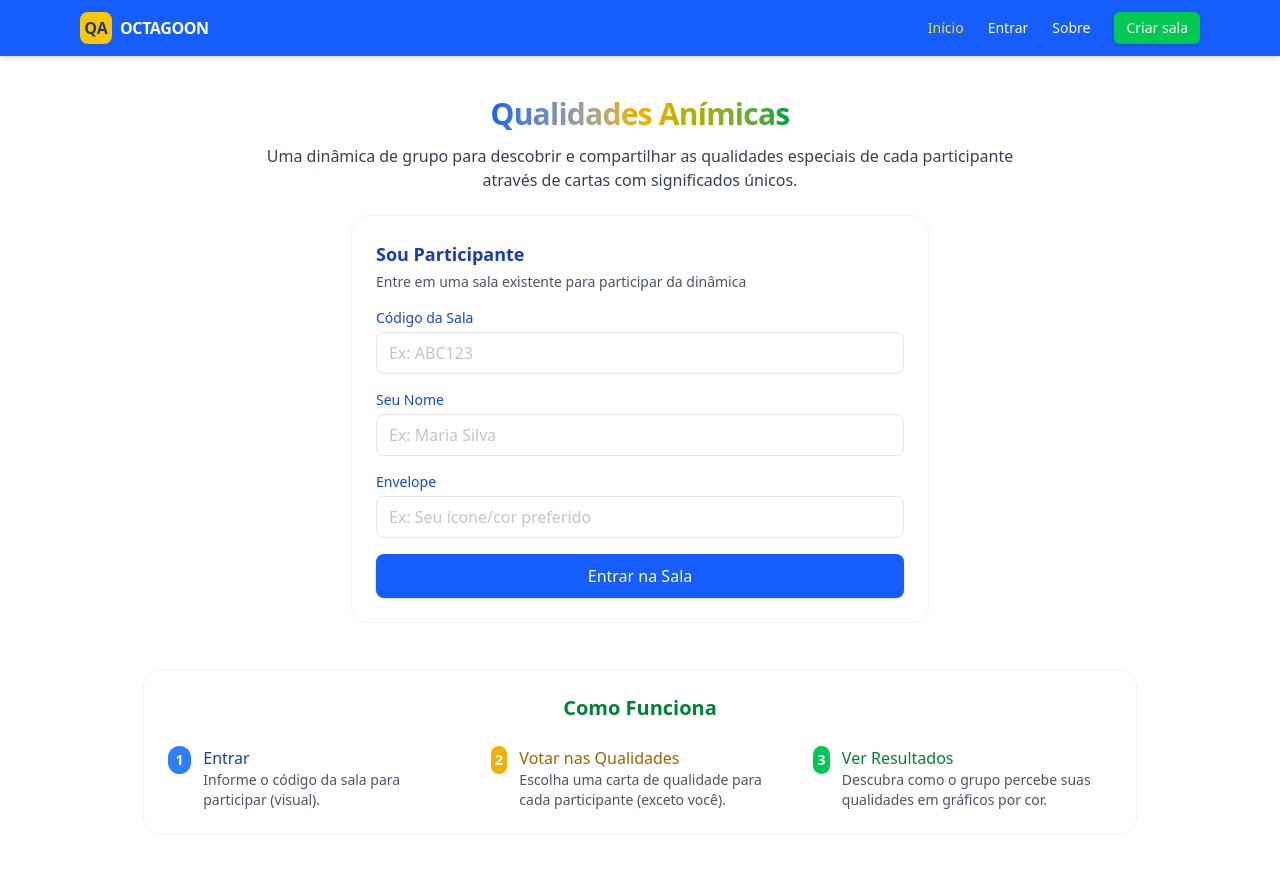
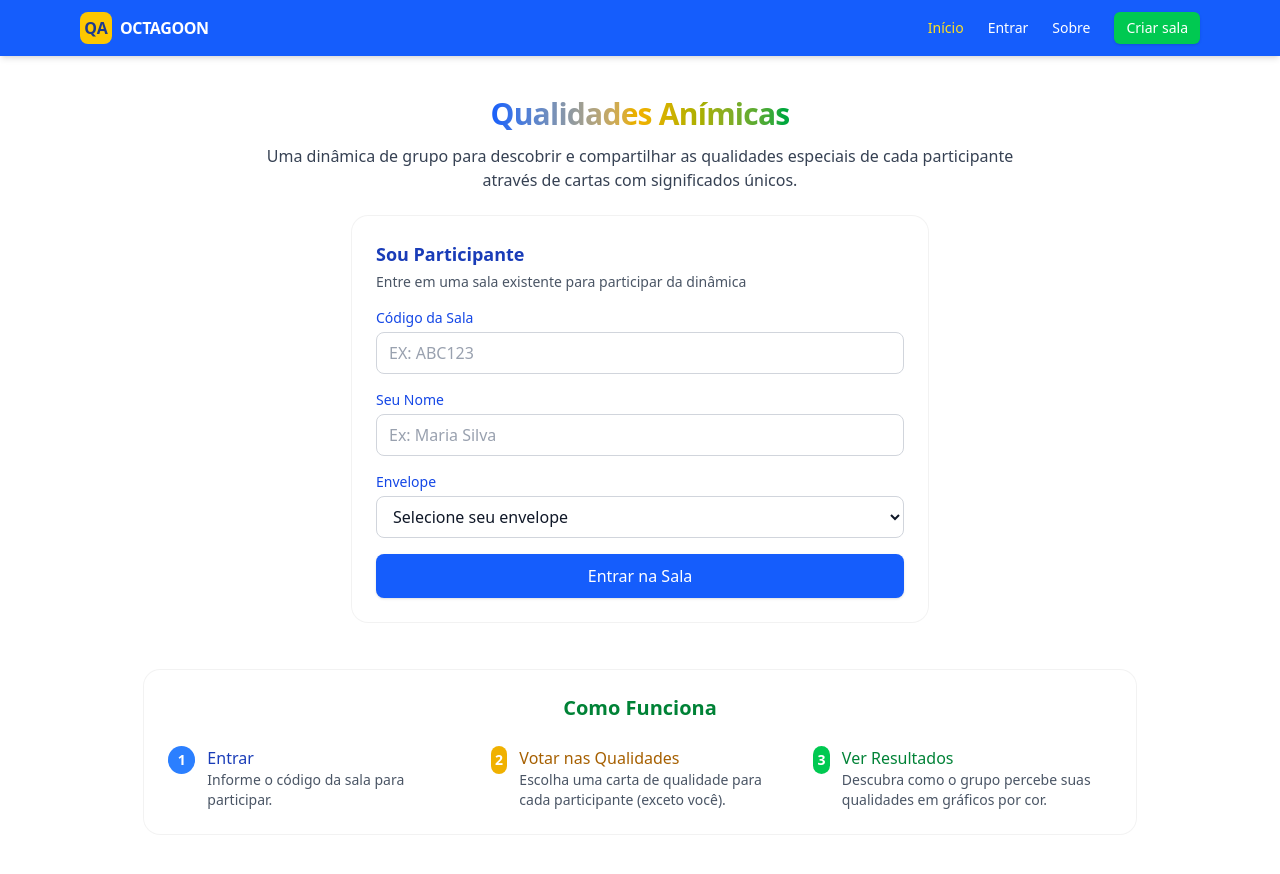
Before and after one commit to ValeAdriano/Marciano-Front, an Angular app in the folder Marciano-Front/: page / in a window 1280 px wide. Shown: the top 874 px of the page. Built offline with nearby package versions, Linux system fonts and the light colour scheme.

Commit message:
Preparação da home para implementação das APIs e armazenar dados no local storage

```diff
--- a/Marciano-Front/src/app/pages/home/home.html
+++ b/Marciano-Front/src/app/pages/home/home.html
@@ -1,5 +1,5 @@
 <main class="min-h-screen bg-white">
-  <!-- Título / Hero -->
+  <!-- Título -->
   <section class="max-w-5xl mx-auto px-4 pt-10 pb-6 text-center">
     <h1 class="text-2xl md:text-3xl font-extrabold tracking-tight">
       <span class="bg-clip-text text-transparent bg-gradient-to-r from-blue-600 via-yellow-500 to-green-600">
@@ -12,58 +12,85 @@
     </p>
   </section>
 
-  <!-- Participante -->
+  <!-- Formulário -->
   <section class="max-w-5xl mx-auto px-4">
     <div class="max-w-xl mx-auto">
-      <div class="bg-white rounded-2xl shadow-card ring-1 ring-black/5 p-6">
+      <form
+        class="bg-white rounded-2xl shadow-card ring-1 ring-black/5 p-6"
+        [formGroup]="form"
+        (ngSubmit)="onSubmit()"
+        novalidate
+      >
         <h2 class="text-lg font-semibold text-blue-800">Sou Participante</h2>
         <p class="text-sm text-gray-600 mt-1">Entre em uma sala existente para participar da dinâmica</p>
 
-        <!-- Apenas visual -->
         <div class="mt-4 space-y-4">
+          <!-- Código da Sala -->
           <div>
             <label for="roomCode" class="block text-sm font-medium text-blue-700 mb-1">Código da Sala</label>
             <input
               id="roomCode"
               type="text"
               placeholder="Ex: ABC123"
-              disabled
-              class="block w-full rounded-lg border border-gray-300 bg-white px-3 py-2 text-gray-900 placeholder:text-gray-400 focus:outline-none focus:ring-2 focus:ring-blue-500 disabled:opacity-60"
+              formControlName="roomCode"
+              autocomplete="off"
+              class="block w-full rounded-lg border border-gray-300 bg-white px-3 py-2 text-gray-900 placeholder:text-gray-400 focus:outline-none focus:ring-2 focus:ring-blue-600 uppercase"
+              [attr.aria-invalid]="form.controls.roomCode.invalid && (form.controls.roomCode.dirty || form.controls.roomCode.touched)"
+              [attr.aria-describedby]="form.controls.roomCode.invalid ? 'roomCode-error' : null"
             />
+            @if (form.controls.roomCode.invalid && (form.controls.roomCode.dirty || form.controls.roomCode.touched)) {
+              <p id="roomCode-error" class="mt-1 text-sm text-red-600">Informe um código válido (3–10 alfanuméricos).</p>
+            }
           </div>
 
+          <!-- Nome -->
           <div>
             <label for="name" class="block text-sm font-medium text-blue-700 mb-1">Seu Nome</label>
             <input
               id="name"
               type="text"
               placeholder="Ex: Maria Silva"
-              disabled
-              class="block w-full rounded-lg border border-gray-300 bg-white px-3 py-2 text-gray-900 placeholder:text-gray-400 focus:outline-none focus:ring-2 focus:ring-green-500 disabled:opacity-60"
+              formControlName="name"
+              autocomplete="name"
+              class="block w-full rounded-lg border border-gray-300 bg-white px-3 py-2 text-gray-900 placeholder:text-gray-400 focus:outline-none focus:ring-2 focus:ring-green-600"
+              [attr.aria-invalid]="form.controls.name.invalid && (form.controls.name.dirty || form.controls.name.touched)"
+              [attr.aria-describedby]="form.controls.name.invalid ? 'name-error' : null"
             />
+            @if (form.controls.name.invalid && (form.controls.name.dirty || form.controls.name.touched)) {
+              <p id="name-error" class="mt-1 text-sm text-red-600">Informe um nome com pelo menos 2 caracteres.</p>
+            }
           </div>
 
+          <!-- Envelope (hex) -->
           <div>
             <label for="envelope" class="block text-sm font-medium text-blue-700 mb-1">Envelope</label>
-            <input
+            <select
               id="envelope"
-              type="text"
-              placeholder="Ex: Seu ícone/cor preferido"
-              disabled
-              class="block w-full rounded-lg border border-gray-300 bg-white px-3 py-2 text-gray-900 placeholder:text-gray-400 focus:outline-none focus:ring-2 focus:ring-yellow-500 disabled:opacity-60"
-            />
+              formControlName="envelope"
+              class="block w-full rounded-lg border border-gray-300 bg-white px-3 py-2 text-gray-900 focus:outline-none focus:ring-2 focus:ring-yellow-500"
+              [attr.aria-invalid]="form.controls.envelope.invalid && (form.controls.envelope.dirty || form.controls.envelope.touched)"
+              [attr.aria-describedby]="form.controls.envelope.invalid ? 'envelope-error' : null"
+            >
+              <option value="" disabled selected>Selecione seu envelope</option>
+              <option *ngFor="let opt of envelopeOptions" [value]="opt.value">
+                {{ opt.label }}
+              </option>
+            </select>
+            @if (form.controls.envelope.invalid && (form.controls.envelope.dirty || form.controls.envelope.touched)) {
+              <p id="envelope-error" class="mt-1 text-sm text-red-600">Selecione um envelope.</p>
+            }
           </div>
 
-          <!-- Rota para o lobby -->
-          <a
-            routerLink="/lobby"
-            role="button"
-            class="w-full inline-flex items-center justify-center rounded-lg bg-blue-600 text-white px-4 py-2.5 font-medium shadow-sm hover:bg-teal-600 focus:outline-none focus:ring-2 focus:ring-yellow-400"
+          <!-- Botão -->
+          <button
+            type="submit"
+            class="w-full inline-flex items-center justify-center rounded-lg bg-blue-600 text-white px-4 py-2.5 font-medium shadow-sm hover:bg-teal-600 focus:outline-none focus:ring-2 focus:ring-yellow-400 disabled:opacity-60"
+            [disabled]="submitting()"
           >
-            Entrar na Sala
-          </a>
+            @if (!submitting()) { Entrar na Sala } @else { Processando... }
+          </button>
         </div>
-      </div>
+      </form>
     </div>
   </section>
 
@@ -77,7 +104,7 @@
           <span class="inline-flex h-7 w-7 items-center justify-center rounded-full bg-blue-500 text-white text-sm font-semibold">1</span>
           <div>
             <div class="font-medium text-blue-800">Entrar</div>
-            <p class="text-sm text-gray-600">Informe o código da sala para participar (visual).</p>
+            <p class="text-sm text-gray-600">Informe o código da sala para participar.</p>
           </div>
         </div>
 
--- a/Marciano-Front/src/app/pages/home/home.service.ts
+++ b/Marciano-Front/src/app/pages/home/home.service.ts
@@ -1,29 +1,77 @@
-import { Injectable } from '@angular/core';
-import { Observable, of, throwError } from 'rxjs';
+import { Injectable, signal } from '@angular/core';
+import { Observable, of, delay } from 'rxjs';
 
-export type RoomStatus = 'idle' | 'running' | 'finished';
-
-export interface Participant {
-  id: string;
+// Tipos
+export interface JoinRoomRequest {
   name: string;
-  envelope: string;
+  envelopeHex: string;
 }
 
-export interface Room {
-  code: string;
-  title: string;
-  isAnonymous: boolean;
-  status: RoomStatus;
-  participants: Participant[];
+export interface UserSession {
+  roomCode: string;
+  participantId: string;
+  name: string;
+  envelopeHex: string;
+  token?: string;
 }
 
-function uid() { return Math.random().toString(36).slice(2, 9); }
-function genCode() {
-  const A = 'ABCDEFGHIJKLMNOPQRSTUVWXYZ0123456789';
-  return Array.from({ length: 6 }, () => A[Math.floor(Math.random() * A.length)]).join('');
-}
+const STORAGE_KEY = 'qa:userSession';
 
 @Injectable({ providedIn: 'root' })
 export class HomeService {
+  private readonly _session = signal<UserSession | null>(this.loadFromStorage());
+  readonly session = this._session.asReadonly();
 
+  /**
+   * Fake joinRoom
+   * Simula uma chamada HTTP retornando status ok,
+   * salva a sessão no localStorage.
+   */
+  joinRoom(roomCode: string, body: JoinRoomRequest): Observable<UserSession> {
+    const session: UserSession = {
+      roomCode: roomCode.toUpperCase(),
+      participantId: crypto.randomUUID(), // gera id fake
+      name: body.name,
+      envelopeHex: body.envelopeHex,
+      token: 'fake-token',
+    };
+
+    // salva e atualiza sinal
+    this.saveToStorage(session);
+    this._session.set(session);
+
+    // retorna como se fosse uma API (delay de 400ms para simular rede)
+    return of(session).pipe(delay(400));
+  }
+
+  getSession(): UserSession | null {
+    return this.session();
+  }
+
+  clearSession(): void {
+    this._session.set(null);
+    try { localStorage.removeItem(STORAGE_KEY); } catch {}
+  }
+
+  updateEnvelope(hex: string): void {
+    const s = this.session();
+    if (!s) return;
+    const updated = { ...s, envelopeHex: hex };
+    this._session.set(updated);
+    this.saveToStorage(updated);
+  }
+
+  private saveToStorage(session: UserSession): void {
+    try { localStorage.setItem(STORAGE_KEY, JSON.stringify(session)); } catch {}
+  }
+
+  private loadFromStorage(): UserSession | null {
+    try {
+      const raw = localStorage.getItem(STORAGE_KEY);
+      if (!raw) return null;
+      return JSON.parse(raw) as UserSession;
+    } catch {
+      return null;
+    }
+  }
 }
--- a/Marciano-Front/src/app/pages/home/home.ts
+++ b/Marciano-Front/src/app/pages/home/home.ts
@@ -1,13 +1,115 @@
-// src/app/home/home.component.ts
-import { Component, ChangeDetectionStrategy } from '@angular/core';
+import { Component, ChangeDetectionStrategy, computed, signal, inject } from '@angular/core';
 import { CommonModule } from '@angular/common';
-import { RouterLink } from '@angular/router';
+import { Router, RouterLink } from '@angular/router';
+import { FormBuilder, ReactiveFormsModule, Validators } from '@angular/forms';
+import Swal from 'sweetalert2';
+import { HomeService } from './home.service';
 
 @Component({
   selector: 'app-home',
   standalone: true,
-  imports: [CommonModule, RouterLink],
+  imports: [CommonModule, RouterLink, ReactiveFormsModule],
   templateUrl: './home.html',
   changeDetection: ChangeDetectionStrategy.OnPush,
+  host: { class: 'block' },
 })
-export class HomeComponent {}
+export class HomeComponent {
+  private fb = inject(FormBuilder);
+  private router = inject(Router);
+  private home = inject(HomeService);
+
+  private _submitting = signal(false);
+  submitting = computed(() => this._submitting());
+
+  // Paleta (hex) para o select
+  envelopeOptions = [
+    { value: '#ecc500', label: 'Amarelo' }, // brand.yellow
+    { value: '#0067b1', label: 'Azul' },    // brand.blue
+    { value: '#75b463', label: 'Verde' },   // brand.green
+    { value: '#00a5d3', label: 'Ciano' },   // brand.cyan
+    { value: '#009eb8', label: 'Teal' },    // brand.teal
+    { value: '#ecb500', label: 'Amarelo Escuro' }, // brand.yellowDark
+  ];
+
+  form = this.fb.nonNullable.group({
+    roomCode: ['', [Validators.required, Validators.minLength(3), Validators.maxLength(10), Validators.pattern(/^[A-Za-z0-9]+$/)]],
+    name: ['', [Validators.required, Validators.minLength(2)]],
+    envelope: ['', [Validators.required]],
+  });
+
+  async onSubmit(): Promise<void> {
+    if (this.form.invalid) {
+      this.form.markAllAsTouched();
+      await Swal.fire({
+        icon: 'error',
+        title: 'Campos inválidos',
+        text: 'Verifique os campos destacados e tente novamente.',
+        confirmButtonText: 'Ok',
+        confirmButtonColor: '#0067b1'
+      });
+      return;
+    }
+
+    // Capitaliza o código da sala sem alterar o controle visual (classe 'uppercase' cuida da UI)
+    const rawRoom = this.form.controls.roomCode.value;
+    const roomCode = rawRoom.toUpperCase();
+    const { name, envelope } = this.form.getRawValue();
+
+    const result = await Swal.fire({
+      title: 'Confirmar entrada na sala?',
+      html: `
+        <div style="text-align:left">
+          <p><strong>Código da Sala:</strong> ${roomCode}</p>
+          <p><strong>Nome:</strong> ${name}</p>
+          <p><strong>Envelope:</strong>
+            <span style="display:inline-block;width:16px;height:16px;background:${envelope};border-radius:3px;margin-right:4px;"></span>
+            ${this.labelForEnvelope(envelope)}
+          </p>
+        </div>
+      `,
+      icon: 'question',
+      showCancelButton: true,
+      confirmButtonText: 'Confirmar',
+      cancelButtonText: 'Editar',
+      confirmButtonColor: envelope,  // botão na cor escolhida
+      cancelButtonColor: '#a8a8a8',
+      customClass: { popup: 'custom-swal-popup' },
+      didOpen: () => {
+        const popup = document.querySelector('.custom-swal-popup') as HTMLElement | null;
+        if (popup) {
+          popup.style.border = `3px solid ${envelope}`;     // contorno na cor do envelope
+          popup.style.borderRadius = '1rem';
+        }
+      }
+    });
+
+    if (!result.isConfirmed) return;
+
+    try {
+      this._submitting.set(true);
+
+      // Chamada de API + persistência automática no localStorage pelo service
+      this.home.joinRoom(roomCode, { name, envelopeHex: envelope }).subscribe({
+        next: (session) => {
+          // navega para o lobby; dados já salvos
+          this.router.navigate(['/lobby'], { queryParams: { roomCode: session.roomCode } });
+        },
+        error: async () => {
+          await Swal.fire({
+            icon: 'error',
+            title: 'Falha ao entrar',
+            text: 'Não foi possível entrar na sala. Tente novamente.',
+            confirmButtonColor: envelope
+          });
+        },
+        complete: () => this._submitting.set(false),
+      });
+    } catch {
+      this._submitting.set(false);
+    }
+  }
+
+  private labelForEnvelope(value: string): string {
+    return this.envelopeOptions.find(o => o.value === value)?.label ?? value;
+    }
+}
--- a/Marciano-Front/src/app/pages/lobby/lobby.ts
+++ b/Marciano-Front/src/app/pages/lobby/lobby.ts
@@ -9,5 +9,9 @@ import { RouterLink } from '@angular/router';
   styleUrl: './lobby.scss'
 })
 export class LobbyComponent {
+  ngOnInit() {
+  const session = localStorage.getItem('qa:userSession');
+  console.log('Sessão salva:', session ? JSON.parse(session) : null);
+}
 
 }
```
